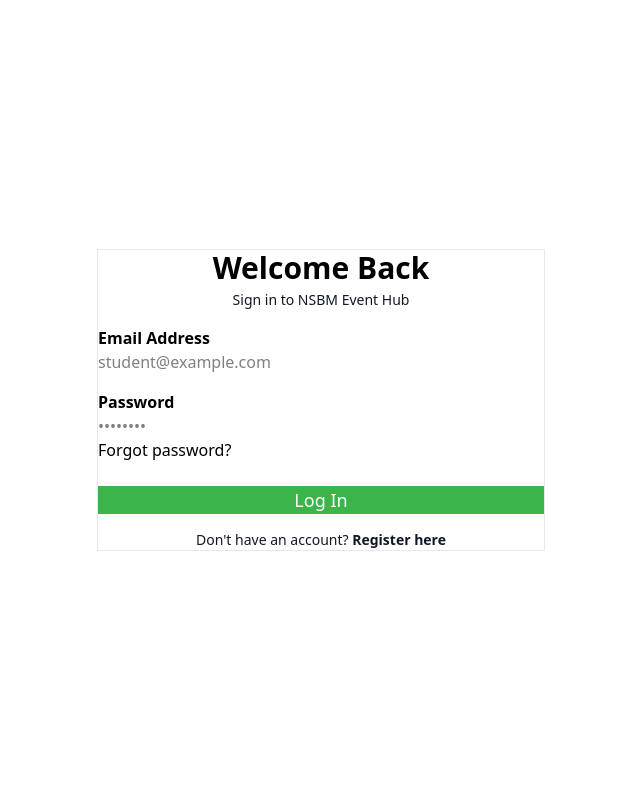
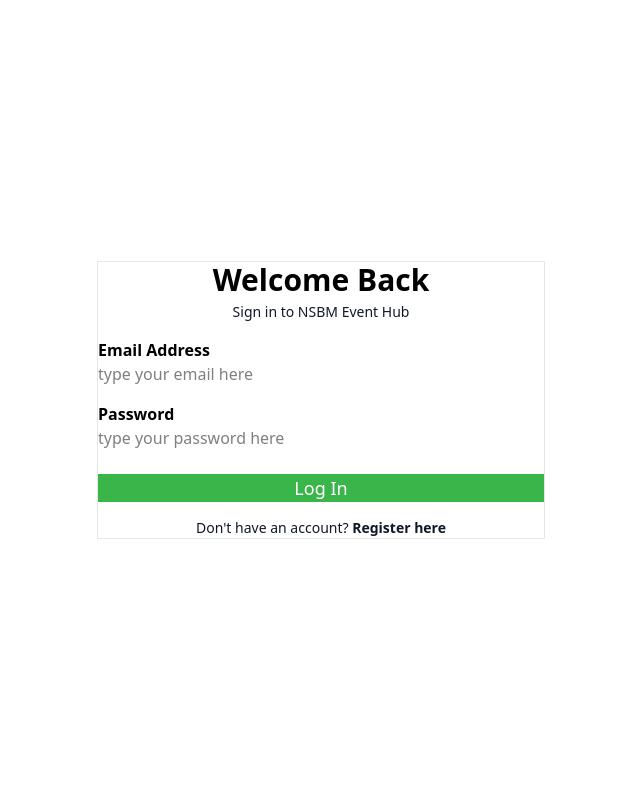
Before and after one commit to GROUP-AA-NSBM/GROUP-AA-NSBM, a PHP site: page /auth/login.php in a window 1280 px wide. Shown: the part 53-853 px from the top of the page, without its empty margins (319-959 px from the left). Run offline with PHP 8.4, Linux system fonts and the light colour scheme; a stand-in replaces the project's code that opens the database connection; some libraries are stand-ins or nearby versions.

Commit message:
refactor: Update placeholder texts in login and registration forms for improved user guidance; remove README.md file

```diff
--- a/auth/login.php
+++ b/auth/login.php
@@ -61,7 +61,7 @@ include __DIR__ . '/../includes/not-loggedin-navbar.php';
           type="email"
           id="loginEmail"
           name="email"
-          placeholder="student@example.com"
+          placeholder="type your email here"
           class="input input-bordered focus:input-primary w-full"
           required
         />
@@ -75,13 +75,10 @@ include __DIR__ . '/../includes/not-loggedin-navbar.php';
           type="password"
           id="loginPassword"
           name="password"
-          placeholder="••••••••"
+          placeholder="type your password here"
           class="input input-bordered focus:input-primary w-full"
           required
         />
-        <label class="label mt-1">
-          <a href="#" class="label-text-alt link link-hover">Forgot password?</a>
-        </label>
       </div>
 
       <div class="form-control mt-6">
--- a/auth/register.php
+++ b/auth/register.php
@@ -60,7 +60,7 @@ include __DIR__ . '/../includes/not-loggedin-navbar.php';
           type="text"
           id="regName"
           name="Uname"
-          placeholder="Enter your name"
+          placeholder="type your name here"
           class="input input-bordered focus:input-primary w-full"
           required
         />
@@ -74,7 +74,7 @@ include __DIR__ . '/../includes/not-loggedin-navbar.php';
           type="email"
           id="regEmail"
           name="email"
-          placeholder="student@example.com"
+          placeholder="type your email here"
           class="input input-bordered focus:input-primary w-full"
           required
         />
@@ -88,7 +88,7 @@ include __DIR__ . '/../includes/not-loggedin-navbar.php';
           type="password"
           id="regPassword"
           name="password"
-          placeholder="••••••••"
+          placeholder="type your password here"
           class="input input-bordered focus:input-primary w-full"
           required
         />
```
Also changed, not shown: README.md (deleted), 1 other file.
